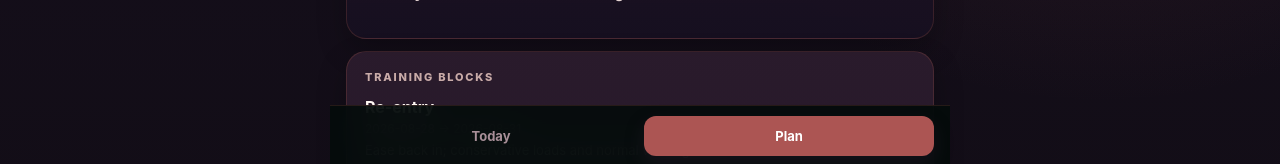
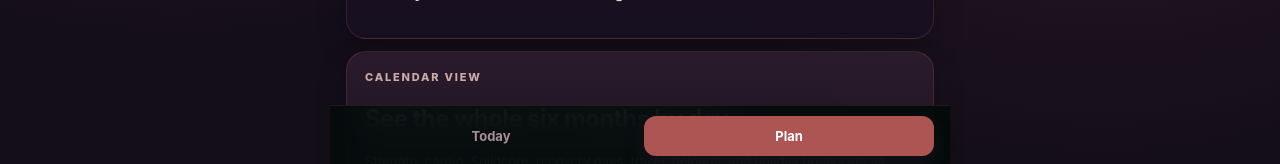
Before and after one commit to nopravlem/fitness-tracker, a Next.js app: page /plan in a window 1280 px wide. Shown: the part 634-798 px from the top of the page. Built offline with nearby package versions, Linux system fonts and the light colour scheme.

Commit message:
Link plan overview to calendar

```diff
--- a/app/plan/page.tsx
+++ b/app/plan/page.tsx
@@ -7,6 +7,8 @@ export default function PlanPage(){
 
     <section className="card plan"><p className="eyebrow">DEFAULT WEEK</p><h2>Three hard days. No punishment workouts.</h2>{[1,2,3,4,5,6,0].map(d=><p key={d}><b>{['Sunday','Monday','Tuesday','Wednesday','Thursday','Friday','Saturday'][d]}</b> · {weeklyPlans[d].label} — {weeklyPlans[d].description}</p>)}</section>
 
+    <section className="card calendarCta"><p className="eyebrow">CALENDAR VIEW</p><h2>See the whole six months by day.</h2><p className="subtle">Strength, cardio, Solidcore, recovery days, travel, deloads, and holiday breaks are all worked in.</p><Link className="secondaryLink" href="/plan/calendar">View calendar</Link></section>
+
     <section className="card"><p className="eyebrow">TRAINING BLOCKS</p>{trainingBlocks.map(b=><div className="blockRow" key={b.name}><b>{b.name}</b><span>{b.start} → {b.end}</span><p>{b.focus}</p></div>)}</section>
 
     <nav><Link href="/">Today</Link><Link className="active" href="/plan">Plan</Link></nav>
```
